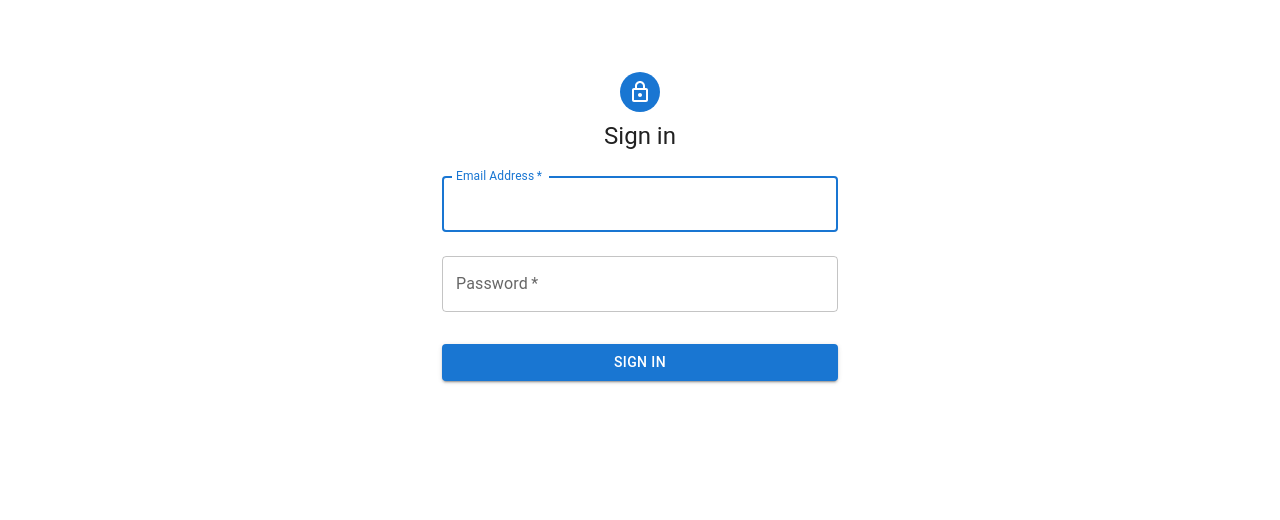
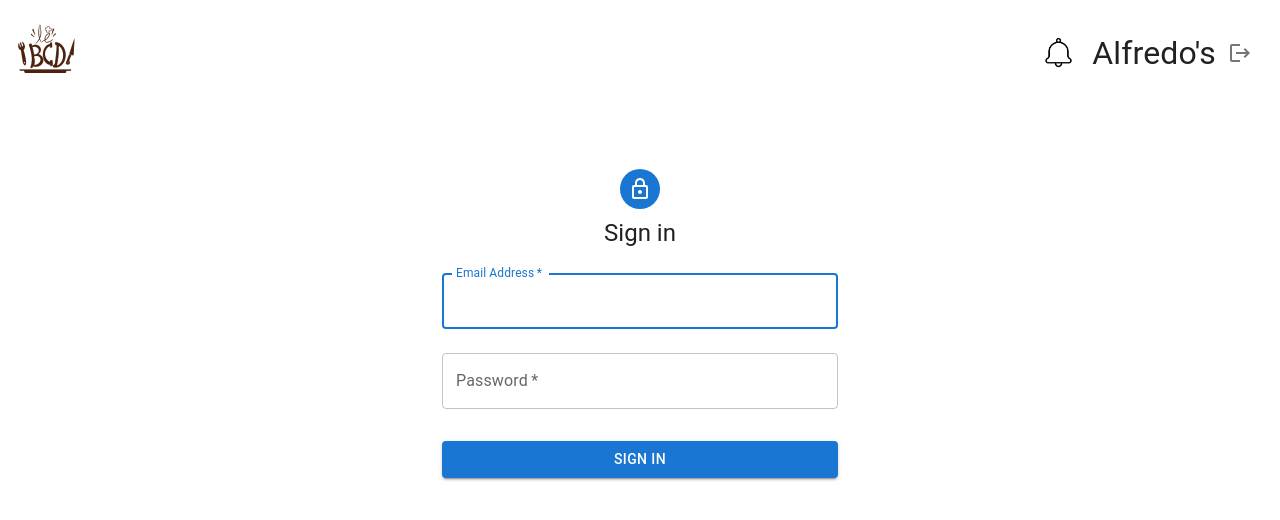
Before and after one commit to DavidOrozco55/gasparin-front, a React (Create React App) app: page /login in a window 1280 px wide. Shown: the top 520 px of the page. Built offline with nearby package versions, Linux system fonts and the light colour scheme.

Commit message:
LogOut Button Topbar

```diff
--- a/src/components/organisms/TopBar/topBar.css
+++ b/src/components/organisms/TopBar/topBar.css
@@ -28,3 +28,7 @@
 .User-name {
     font-size: 2rem;
 }
+
+.LogOut-button{
+
+}
--- a/src/components/organisms/TopBar/topBar.tsx
+++ b/src/components/organisms/TopBar/topBar.tsx
@@ -1,5 +1,6 @@
+import { Button, IconButton } from "@mui/material";
 import "./topBar.css"
-
+import LogOutButton from '@mui/icons-material/Logout'
 const BcdLogo = require("../../../img/LaBCD_LOGO.png");
 const Bell = require("../../../assets/campana.png")
 function TopBar() {
@@ -11,6 +12,9 @@ function TopBar() {
 				<div className="Right-content">
 					<img src={Bell} className="Bell-icon" alt='campanita'/>
 					<span className="User-name">Alfredo's</span>
+					<IconButton aria-label="LogOut" size="large">
+						<LogOutButton></LogOutButton>
+					</IconButton>
 				</div>
 			</head>
 		);
--- a/src/components/pages/login/index.tsx
+++ b/src/components/pages/login/index.tsx
@@ -2,6 +2,7 @@ import { useEffect } from "react";
 import { FC, Fragment } from "react";
 import { Navigate, useNavigate } from "react-router-dom";
 import LoginForm from "../../organisms/LoginForm";
+import TopBar from "../../organisms/TopBar/topBar";
 
 const Login: FC = () => {
   const navigate = useNavigate()
@@ -13,6 +14,7 @@ const Login: FC = () => {
   })
   return (
     <Fragment>
+      <TopBar></TopBar>
       <LoginForm></LoginForm>
     </Fragment>
   )
```
